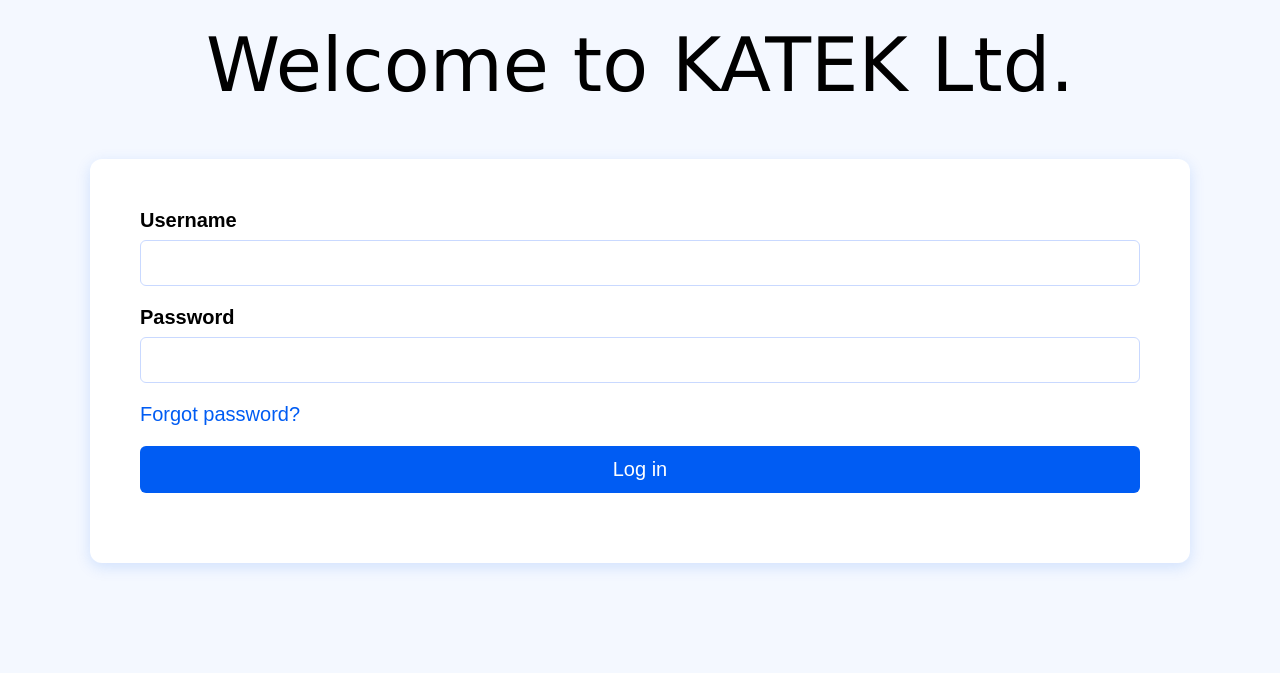
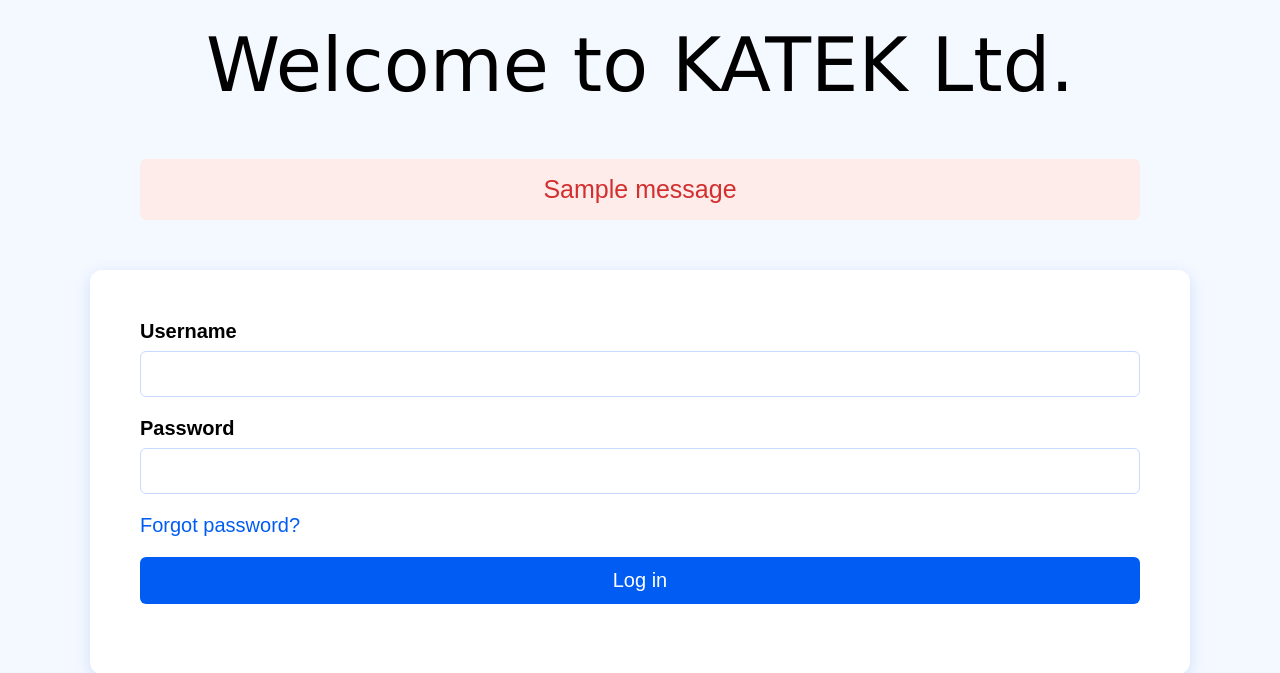
Before and after one commit to twicks38/KATEKLeaveManagementProject, a Django app: page /accounts/login/ in a window 1280 px wide. Shown: the part 302-975 px from the top of the page. Before the commit the page ends 872 px from the top, so only its background shows below. Run offline with Django 5.2, Linux system fonts and the light colour scheme; tables that the repository leaves empty hold one stand-in row (values such as "Sample post"); one stand-in notice (Sample message) is shown.

Commit message:
Fix Login Error Message (#13)
Kelly approves

```diff
--- a/templates/accounts/login_page.html
+++ b/templates/accounts/login_page.html
@@ -14,6 +14,12 @@
     <div>
         <h1>Welcome to KATEK Ltd.</h1>
     </div>
+
+    {% if messages %}
+        {% for message in messages %}
+            <p class="message-error"> {{ message }} </p>
+        {% endfor %}
+    {% endif %}
 
 <form method="post" action="{% url 'accounts:user_authenticate' %}">
 
```
